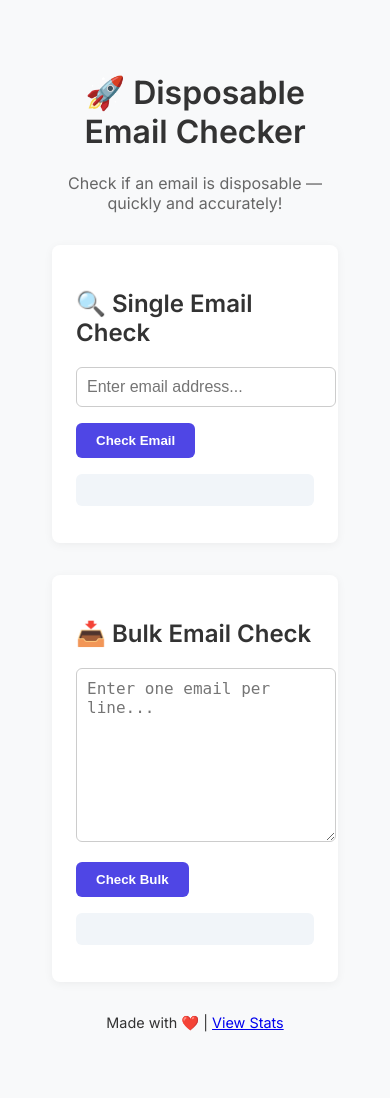
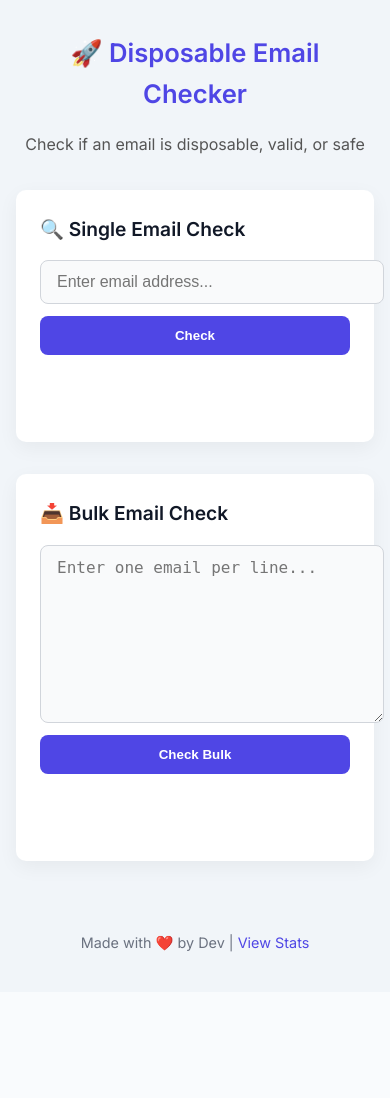
Before and after one commit to Diwas2055/disposable-email-checker, a Python web app: template app/templates/index.html in a window 390 px wide. After the commit the page ends 952 px from the top, so only its background shows below. Run offline with Jinja, Linux system fonts and the light colour scheme; the template is opened without the code that fills it, so the values that code supplies are empty.

Commit message:
responsive design

```diff
--- a/app/static/main.js
+++ b/app/static/main.js
@@ -8,6 +8,13 @@ document.getElementById('check-form').addEventListener('submit', async function
     button.disabled = true;
     loader.style.display = 'inline-block';
     resultBox.textContent = '';
+
+    // Simulate API delay
+    setTimeout(() => {
+        loader.style.display = 'none';
+        resultBox.textContent = `Checked: ${input.value}\nResult: Not Disposable ✅`;
+        resultBox.classList.add('show');
+    }, 800);
 
     try {
         const res = await fetch('/check', {
@@ -36,6 +43,13 @@ document.getElementById('bulk-form').addEventListener('submit', async function (
     loader.style.display = 'inline-block';
     resultBox.textContent = '';
 
+    // Simulate API delay
+    setTimeout(() => {
+        loader.style.display = 'none';
+        resultBox.textContent = `Checked: ${input.value}\nResult: Not Disposable ✅`;
+        resultBox.classList.add('show');
+    }, 800);
+
     try {
         const res = await fetch('/check-bulk', {
             method: 'POST',
--- a/app/static/styles.css
+++ b/app/static/styles.css
@@ -1,55 +1,84 @@
 body {
     font-family: 'Inter', sans-serif;
     margin: 0;
-    padding: 20px;
-    background-color: #f8f9fa;
+    padding: 0;
+    background-color: #f1f5f9;
     color: #333;
+    line-height: 1.6;
 }
 
 .container {
-    max-width: 720px;
+    max-width: 800px;
     margin: auto;
-    padding: 2rem;
+    padding: 2rem 1rem;
+}
+
+header {
+    text-align: center;
+    margin-bottom: 2rem;
 }
 
 h1 {
-    font-size: 2rem;
-    text-align: center;
+    font-size: 2.2rem;
+    color: #4f46e5;
 }
 
 .subtitle {
-    text-align: center;
-    margin-bottom: 2rem;
-    color: #666;
+    color: #555;
+    margin-top: 0.5rem;
 }
 
 .card {
-    background-color: white;
+    background: white;
     padding: 1.5rem;
-    border-radius: 8px;
-    box-shadow: 0 2px 10px rgba(0,0,0,0.05);
+    border-radius: 10px;
+    box-shadow: 0 6px 20px rgba(0, 0, 0, 0.05);
     margin-bottom: 2rem;
+}
+
+h2 {
+    margin-top: 0;
+    font-size: 1.4rem;
+    color: #111827;
+}
+
+.form {
+    display: flex;
+    flex-direction: column;
+    gap: 1rem;
 }
 
 input[type="email"],
 textarea {
     width: 100%;
-    padding: 10px;
-    margin-bottom: 1rem;
-    border: 1px solid #ccc;
-    border-radius: 6px;
+    padding: 0.75rem 1rem;
     font-size: 1rem;
+    border: 1px solid #d1d5db;
+    border-radius: 8px;
+    background-color: #f9fafb;
+    transition: border 0.2s;
+}
+
+input[type="email"]:focus,
+textarea:focus {
+    border-color: #6366f1;
+    outline: none;
 }
 
 button {
-    padding: 10px 20px;
+    padding: 0.75rem 1.5rem;
     background-color: #4f46e5;
     color: white;
+    font-weight: 600;
     border: none;
-    border-radius: 6px;
-    font-weight: 600;
+    border-radius: 8px;
     cursor: pointer;
-    transition: background-color 0.2s;
+    transition: background-color 0.3s;
+    align-self: flex-start;
+}
+
+button:hover:not(:disabled) {
+    background-color: #4338ca;
 }
 
 button:disabled {
@@ -57,31 +86,23 @@ button:disabled {
     cursor: not-allowed;
 }
 
-button:hover:not(:disabled) {
-    background-color: #4338ca;
-}
-
 .result-box {
-    background: #f1f5f9;
+    background-color: #f9fafb;
     padding: 1rem;
-    margin-top: 1rem;
+    border-radius: 8px;
+    font-family: monospace;
+    font-size: 0.9rem;
     white-space: pre-wrap;
-    border-radius: 6px;
-    font-family: monospace;
-}
-
-footer {
-    text-align: center;
-    margin-top: 2rem;
-    font-size: 0.9rem;
+    color: #1e293b;
+    border: 1px solid #e5e7eb;
 }
 
 .loader {
     display: inline-block;
-    width: 16px;
-    height: 16px;
-    border: 3px solid #ccc;
-    border-top-color: #333;
+    width: 18px;
+    height: 18px;
+    border: 3px solid #d1d5db;
+    border-top-color: #6366f1;
     border-radius: 50%;
     animation: spin 0.6s linear infinite;
     margin-left: 10px;
@@ -93,3 +114,55 @@ footer {
         transform: rotate(360deg);
     }
 }
+
+footer {
+    text-align: center;
+    padding: 1.5rem 0 0.5rem;
+    color: #6b7280;
+    font-size: 0.9rem;
+}
+
+footer a {
+    color: #4f46e5;
+    text-decoration: none;
+}
+
+footer a:hover {
+    text-decoration: underline;
+}
+
+/* Responsive Enhancements */
+@media (max-width: 600px) {
+    .container {
+        padding: 1rem;
+    }
+
+    h1 {
+        font-size: 1.6rem;
+    }
+
+    h2 {
+        font-size: 1.2rem;
+    }
+
+    button {
+        width: 100%;
+    }
+
+    .form {
+        gap: 0.75rem;
+    }
+}
+
+
+/* Add animation to result box */
+.result-box {
+    opacity: 0;
+    transform: translateY(10px);
+    transition: opacity 0.3s ease, transform 0.3s ease;
+}
+
+.result-box.show {
+    opacity: 1;
+    transform: translateY(0);
+}
--- a/app/templates/index.html
+++ b/app/templates/index.html
@@ -1,22 +1,25 @@
 <!DOCTYPE html>
 <html lang="en">
 <head>
-    <meta charset="UTF-8">
-    <meta name="viewport" content="width=device-width, initial-scale=1.0">
+    <meta charset="UTF-8" />
+    <meta name="viewport" content="width=device-width, initial-scale=1.0" />
     <title>Email Checker</title>
-    <link href="https://fonts.googleapis.com/css2?family=Inter:wght@400;600&display=swap" rel="stylesheet">
-    <link rel="stylesheet" href="/static/styles.css">
+    <link href="https://fonts.googleapis.com/css2?family=Inter:wght@400;600&display=swap" rel="stylesheet" />
+    <link rel="stylesheet" href="/static/styles.css" />
 </head>
 <body>
     <div class="container">
+        <header>
             <h1>🚀 Disposable Email Checker</h1>
-        <p class="subtitle">Check if an email is disposable — quickly and accurately!</p>
+            <p class="subtitle">Check if an email is disposable, valid, or safe</p>
+        </header>
 
+        <main class="main-content">
             <section class="card">
                 <h2>🔍 Single Email Check</h2>
-            <form id="check-form">
-                <input type="email" id="email-input" placeholder="Enter email address..." required>
-                <button type="submit" id="check-btn">Check Email</button>
+                <form id="check-form" class="form">
+                    <input type="email" id="email-input" placeholder="Enter email address..." required />
+                    <button type="submit" id="check-btn">Check</button>
                     <span id="check-loader" class="loader" style="display: none;"></span>
                 </form>
                 <pre id="check-result" class="result-box"></pre>
@@ -24,16 +27,17 @@
 
             <section class="card">
                 <h2>📥 Bulk Email Check</h2>
-            <form id="bulk-form">
+                <form id="bulk-form" class="form">
                     <textarea id="bulk-input" placeholder="Enter one email per line..." rows="8"></textarea>
                     <button type="submit" id="bulk-btn">Check Bulk</button>
                     <span id="bulk-loader" class="loader" style="display: none;"></span>
                 </form>
                 <pre id="bulk-result" class="result-box"></pre>
             </section>
+        </main>
 
         <footer>
-            <p>Made with ❤️ | <a href="/stats-page">View Stats</a></p>
+            <p>Made with ❤️ by Dev | <a href="/stats-page">View Stats</a></p>
         </footer>
     </div>
 
```
Also changed, not shown: app/templates/stats.html (+89 -1 lines). Lines whose indentation alone changed are shown as unchanged.
